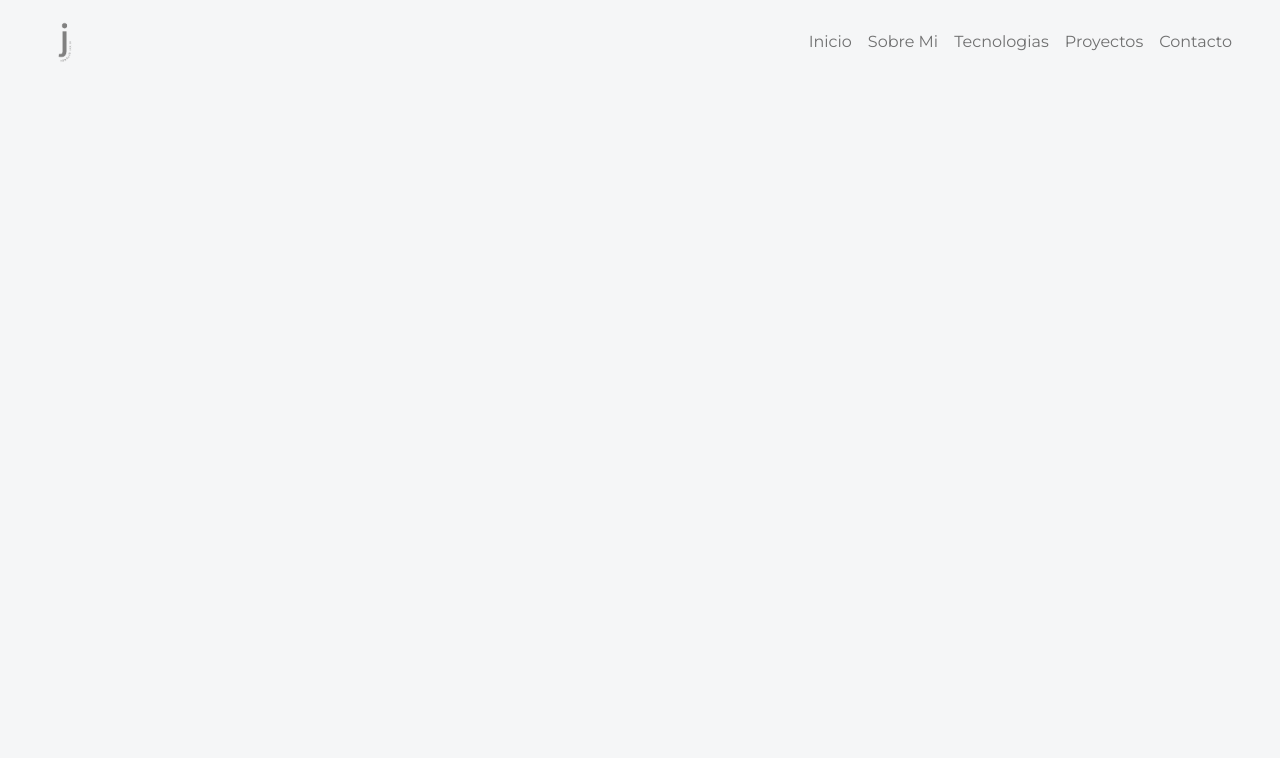
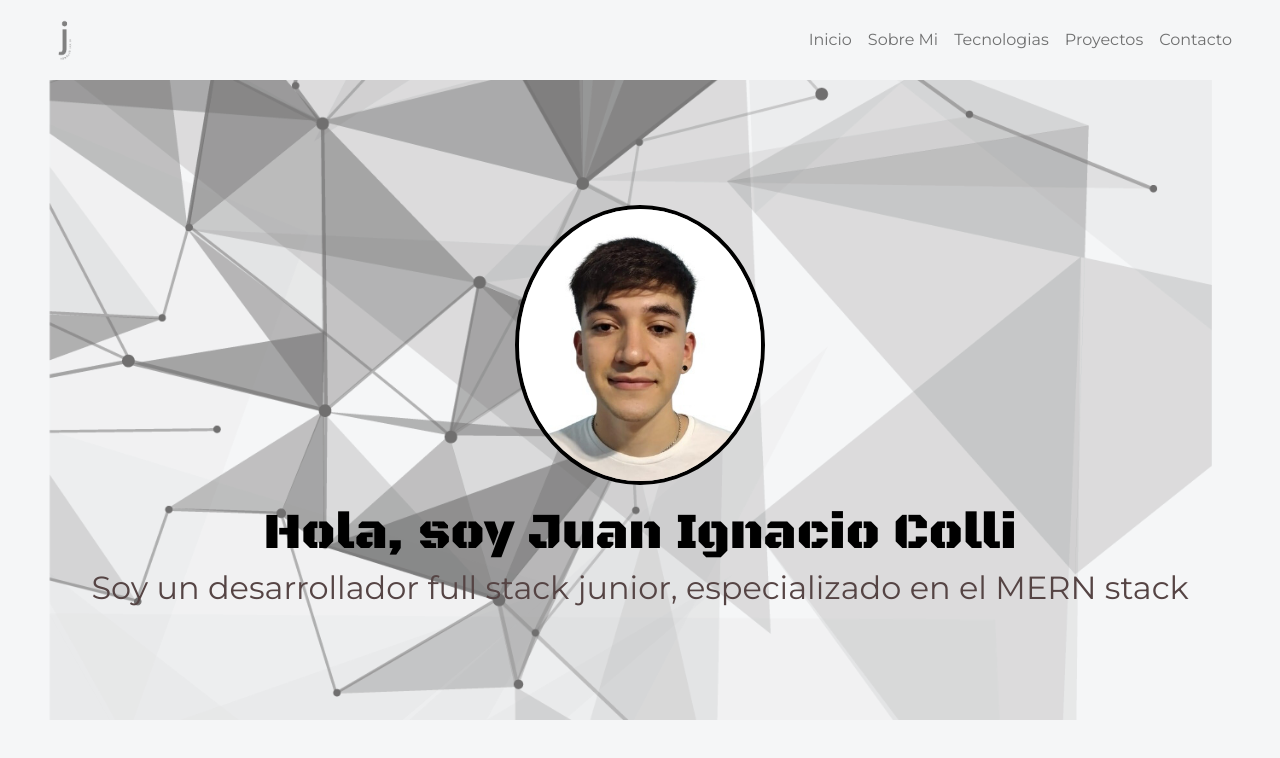
Before and after one commit to JuanIgnacio25/Portfolio, a React (Vite) app: page / in a window 1280 px wide. Shown: the top 758 px of the page. Built offline with nearby package versions, Linux system fonts and the light colour scheme.

Commit message:
Seccion hero , fixed NavBar

```diff
--- a/src/App.css
+++ b/src/App.css
@@ -4,10 +4,12 @@
 
 /* NavBar */
 .navbar {
-  position: fixed;
+  position: fixed !important;
   top: 0;
-  z-index: 500;
-  height: 8vh;
+  z-index: 1030;
+  height: 10vh;
+  width: 100%;
+  background: #f5f6f7;
 }
 
 .navbar-collapse {
@@ -15,10 +17,40 @@
   justify-content: space-between;
 }
 
-.nav-container{
+.nav-container {
   padding: 0px 40px !important;
-  margin-top: 20px;
+  margin: 20px 0px;
 }
+
+/* Hero */
+.hero {
+  min-height: 80vh;
+  background-image: url(/fondoGrisRombo.png);
+  background-size: cover;
+  background-position: center center;
+  background-repeat: no-repeat;
+  background-color: #f5f6f7;
+  text-align: center;
+  margin: 10vh 0px 10vh 0px;
+}
+
+
+.img-container {
+  display: flex;
+  width: 250px;
+  height: 280px;
+  margin: 20px;
+}
+
+.img-juan {
+  width: 100%;
+  height: 100%;
+  border-radius: 50%;
+  border: 4px solid #000;
+  object-fit: cover;
+  object-position: top;
+}
+
 
 /* Responsive */
 @media screen and (max-width: 767px) {
--- a/src/App.jsx
+++ b/src/App.jsx
@@ -1,4 +1,5 @@
 import NavBar from "./components/NavBar"
+import Hero from "./components/Hero"
 import './App.css'
 
 function App() {
@@ -7,6 +8,7 @@ function App() {
   return (
     <div className='App'>
       <NavBar/>
+      <Hero/>
     </div>
   )
 }
--- /dev/null
+++ b/src/components/Hero.jsx
@@ -0,0 +1,22 @@
+import React from "react";
+import FotoPerfil from '../assets/fotoPerfil.jpg'
+
+const Hero = () => {
+  return (
+    <section className="hero">
+      <div className="img-container">
+        <img
+          src={FotoPerfil}
+          alt="Mi foto de perfil"
+          className="img-juan"
+        />
+      </div>
+      <h1>Hola, soy Juan Ignacio Colli</h1>
+      <h2>
+        Soy un desarrollador full stack junior, especializado en el MERN stack
+      </h2>
+    </section>
+  );
+};
+
+export default Hero;
--- a/src/index.css
+++ b/src/index.css
@@ -15,6 +15,13 @@ body {
   background-color: #f5f6f7;
 }
 
+section {
+  display: flex;
+  flex-direction: column;
+  align-items: center;
+  justify-content: center;
+}
+
 h1 {
   color: #000;
   font-family: 'Black Ops One', cursive;
```
Also changed, not shown: public/fondoGrisRombo.png (renamed from src/assets/fondoGrisRombo.png), src/assets/fotoPerfil.jpg (renamed from src/assets/fotoJuanIgnacioColli.jpg).
